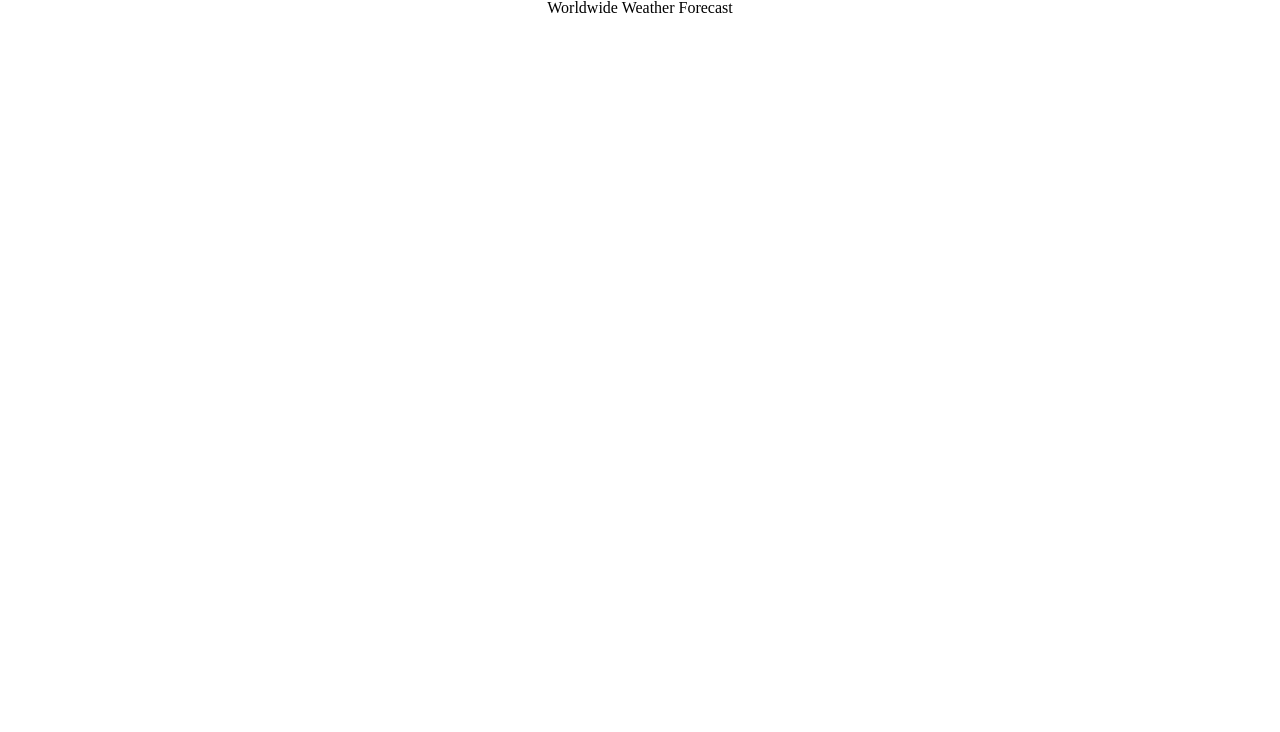
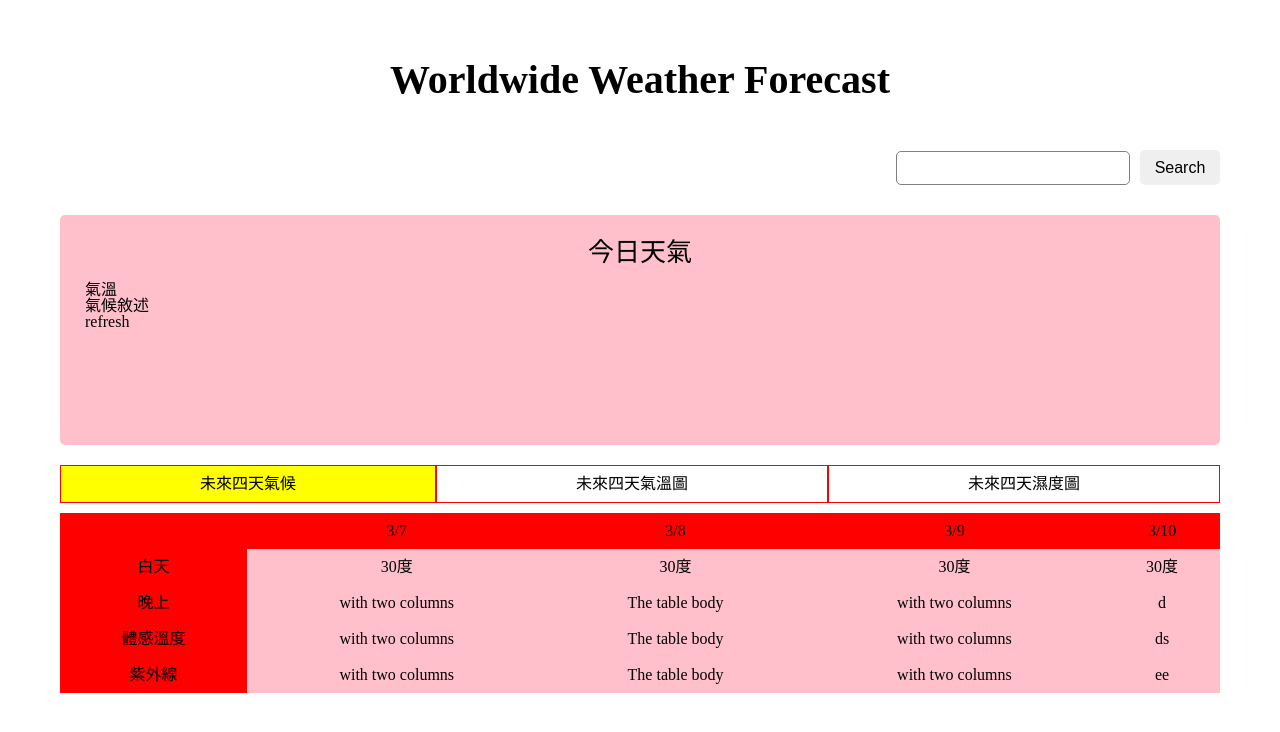
Before and after one commit to jolinhappy/worldwide-weather-forecast-app, a React (Create React App) app: page / in a window 1280 px wide. Shown: the top 732 px of the page. Built offline with nearby package versions, Linux system fonts and the light colour scheme.

Commit message:
feat: add components

```diff
--- a/src/App.css
+++ /dev/null
@@ -1,5 +0,0 @@
-.App {
-  text-align: center;
-  width: 100%;
-  height: 100vh;
-}
--- a/src/App.tsx
+++ b/src/App.tsx
@@ -1,12 +1,43 @@
 import React from 'react';
-import './App.css';
+import SearchInput from './components/SearchInput';
+import TodayWeatherCard from './components/TodayWeatherCard';
+import CategoryTabs from './components/CategoryTabs';
+import ForecastTable from './components/ForecastTable';
+import { ICommonComponentProperty } from './types';
+import styled from "styled-components";
 
-function App() {
+const AppComponent = ({className}: ICommonComponentProperty) => {
   return (
-    <div className="App">
+    <div className={className}>
       <h1>Worldwide Weather Forecast</h1>
+      <section className='weather-search'>
+        <SearchInput />
+      </section>
+      <section className='weather-now-data'>
+        <TodayWeatherCard />
+      </section>
+      <section className='weather-forecast-data'>
+        <CategoryTabs />
+        <ForecastTable />
+      </section>
     </div>
-  );
+  )
 }
 
+const App = styled(AppComponent)`
+  padding: 60px;
+  h1 {
+    font-size: 40px;
+    font-weight: bold;
+    text-align: center;
+  }
+  .weather-search {
+    margin: 50px 0px 30px;
+    text-align: right;
+  }
+  .weather-forecast-data {
+    margin-top: 20px;
+  }
+
+`
 export default App;
--- /dev/null
+++ b/src/components/CategoryTabs.tsx
@@ -0,0 +1,31 @@
+import React from "react";
+import styled from "styled-components";
+import { ICommonComponentProperty } from '../types';
+
+const CategoryTabsComponet = ({ className }: ICommonComponentProperty) => {
+  return (
+    <ul className={className}>
+      <li className="selected">未來四天氣候</li>
+      <li>未來四天氣溫圖</li>
+      <li>未來四天濕度圖</li>
+    </ul>
+  )
+};
+
+const CategoryTabs = styled(CategoryTabsComponet)`
+  width: 100%;
+  display: flex;
+  margin-bottom: 10px;
+  li {
+    flex-grow: 1;
+    border: 1px solid red;
+    text-align: center;
+    padding: 10px 0;
+    cursor: pointer;
+    &.selected {
+      background-color: yellow;
+    }
+  }
+`
+
+export default CategoryTabs;
--- /dev/null
+++ b/src/components/ForecastTable.tsx
@@ -0,0 +1,69 @@
+import { table } from "console";
+import React from "react";
+import styled from "styled-components";
+import { ICommonComponentProperty } from '../types';
+
+const CategoryTabsComponet = ({ className }: ICommonComponentProperty) => {
+  return (
+    <table className={className}>
+      <thead>
+          <tr>
+            <th></th>
+            <th>3/7</th>
+            <th>3/8</th>
+            <th>3/9</th>
+            <th>3/10</th>
+          </tr>
+      </thead>
+      <tbody>
+          <tr>
+            <th>白天</th>
+            <td>30度</td>
+            <td>30度</td>
+            <td>30度</td>
+            <td>30度</td>
+          </tr>
+          <tr>
+            <th>晚上</th>
+            <td>with two columns</td>
+            <td>The table body</td>
+            <td>with two columns</td>
+            <td>d</td>
+          </tr>
+          <tr>
+            <th>體感溫度</th>
+            <td>with two columns</td>
+            <td>The table body</td>
+            <td>with two columns</td>
+            <td>ds</td>
+          </tr>
+          <tr>
+            <th>紫外線</th>
+            <td>with two columns</td>
+            <td>The table body</td>
+            <td>with two columns</td>
+            <td>ee</td>
+          </tr>
+      </tbody>
+    </table>
+  )
+};
+
+const CategoryTabs = styled(CategoryTabsComponet)`
+  width: 100%;
+  background-color: pink;
+  th {
+    padding: 10px;
+  }
+  td {
+    padding: 10px;
+    text-align: center;
+  }
+  tr {
+    th {
+      background-color: red;
+    }
+  }
+`
+
+export default CategoryTabs;
--- /dev/null
+++ b/src/components/SearchInput.tsx
@@ -0,0 +1,34 @@
+import React from "react";
+import styled from "styled-components";
+import { ICommonComponentProperty } from '../types';
+
+const SearchInputComponent = ({ className }: ICommonComponentProperty) => {
+  return (
+    <div className={className}>
+      <input type="text" />
+      <button>Search</button>
+    </div>
+  )
+};
+
+const SearchInput = styled(SearchInputComponent)`
+  input {
+    height: 30px;
+    width: 220px;
+    border-radius: 5px;
+    margin-right: 10px;
+    border: 1px gray solid;
+    padding-left: 10px;
+    font-size: 16px;
+  }
+  button {
+    height: 35px;
+    width: 80px;
+    font-size: 16px;
+    border-radius: 5px;
+    border: none;
+    cursor: pointer;
+  }
+`
+
+export default SearchInput;
--- /dev/null
+++ b/src/components/TodayWeatherCard.tsx
@@ -0,0 +1,31 @@
+import React from "react";
+import styled from "styled-components";
+import { ICommonComponentProperty } from '../types';
+
+const TodayWeatherCardComponet = ({ className }: ICommonComponentProperty) => {
+  return (
+    <div className={className}>
+      <h2>今日天氣</h2>
+      <div>
+        <img />
+        <p>氣溫</p>
+        <p>氣候敘述</p>
+      </div>
+      <div>refresh</div>
+    </div>
+  )
+};
+
+const TodayWeatherCard = styled(TodayWeatherCardComponet)`
+  height: 180px;
+  padding: 25px;
+  background-color: pink;
+  border-radius: 5px;
+  h2 {
+    text-align: center;
+    font-size: 26px;
+    color: black;
+  }
+`
+
+export default TodayWeatherCard;
--- a/src/index.tsx
+++ b/src/index.tsx
@@ -9,6 +9,6 @@ const root = ReactDOM.createRoot(
 );
 root.render(
   <React.StrictMode>
-    <App />
+    <App className='App' />
   </React.StrictMode>
 );
--- /dev/null
+++ b/src/types/common.ts
@@ -0,0 +1,3 @@
+export interface ICommonComponentProperty {
+  className?: string;
+}
--- /dev/null
+++ b/src/types/index.ts
@@ -0,0 +1 @@
+export * from './common';
```
